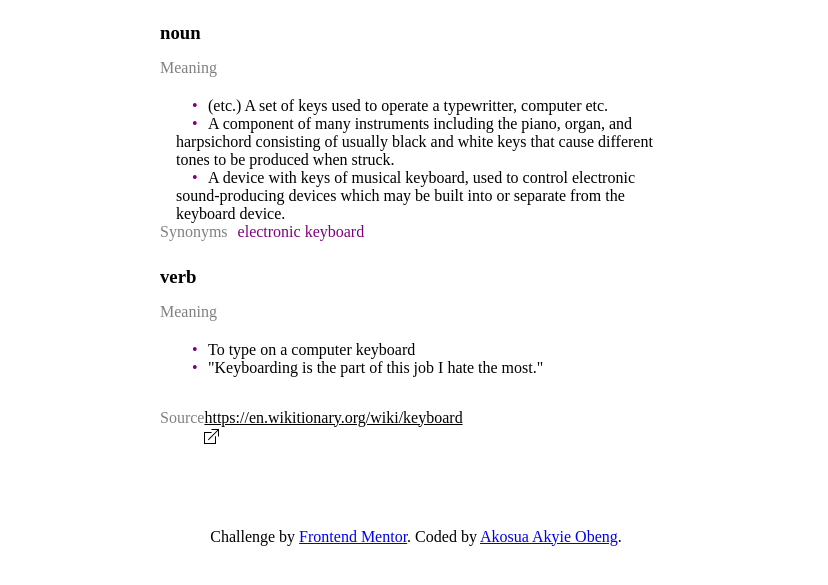
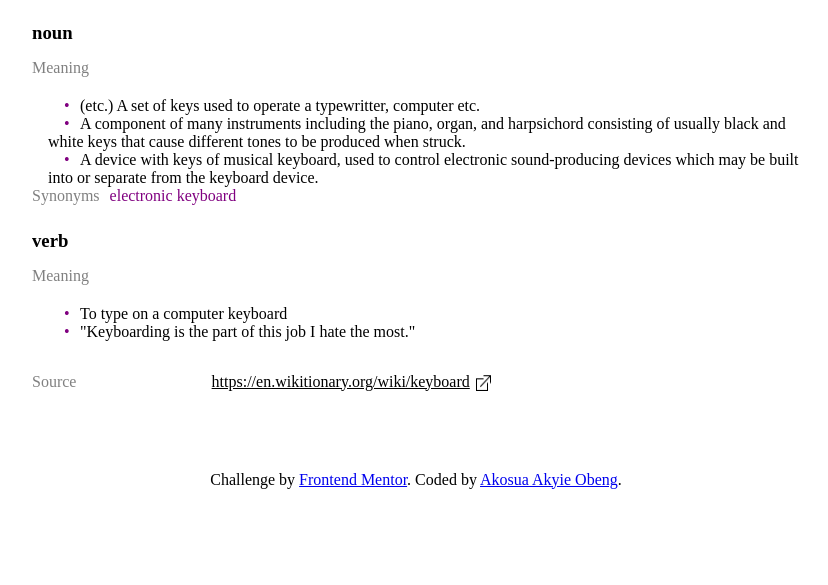
Before and after one commit to Akosua-obeng/dictionary-web-app, a plain HTML site: page index.html in a window 1280 px wide. Shown: the part 189-774 px from the top of the page, without its empty margins (224-1052 px from the left). Drawn offline with Linux system fonts and the light colour scheme; files that its build step writes are made by us from their sources.

Commit message:
revised css

```diff
--- a/dictionary/styles.css
+++ b/dictionary/styles.css
@@ -120,3 +120,83 @@ ul li{
 .attribution{
   margin-top: 5em;
 }
+
+/* Extra small devices (phones, 600px and down) */
+@media only screen and (max-width: 600px) {
+  /*body{
+    background-color: greenyellow;
+  }*/
+  .container {
+    width: 70vw;
+    margin-top: 2vw;
+    display: flex;
+    flex-direction: column;
+}
+.bottom div{
+  display: flex;
+}
+.bottom p{
+  margin-right: 6px;
+}
+.bottom a{
+  margin-right: 6px;
+}
+}
+
+/* Small devices (portrait tablets and large phones, 600px and up) */
+@media only screen and (min-width: 600px) {
+  /*body{
+    background-color: purple;
+  }*/
+  .container {
+    width: 70vw;
+    margin-top: 2vw;
+    display: flex;
+    flex-direction: column;
+  }
+  .bottom div{
+    display: flex;
+  }
+  .bottom p{
+    margin-right: 6px;
+  }
+  .bottom a{
+    margin-right: 6px;
+  }
+}
+
+/* Medium devices (landscape tablets, 768px and up) */
+@media only screen and (min-width: 768px) {
+  /*body{
+    background-color: green;
+  }*/
+  .container {
+    width: 60vw;
+    margin-top: 2vw;
+    display: flex;
+    flex-direction: column;
+  }
+  .bottom div{
+    display: flex;
+  }
+  .bottom p{
+    margin-right: 6px;
+  }
+  .bottom a{
+    margin-right: 6px;
+  }
+}
+
+/* Large devices (laptops/desktops, 992px and up) */
+@media only screen and (min-width: 992px) {
+  /*body{
+    background-color: blueviolet;
+  }*/
+}
+
+/* Extra large devices (large laptops and desktops, 1200px and up) */
+@media only screen and (min-width: 1200px) {
+  /*body{
+    background-color: blue;
+  }*/
+}
```
